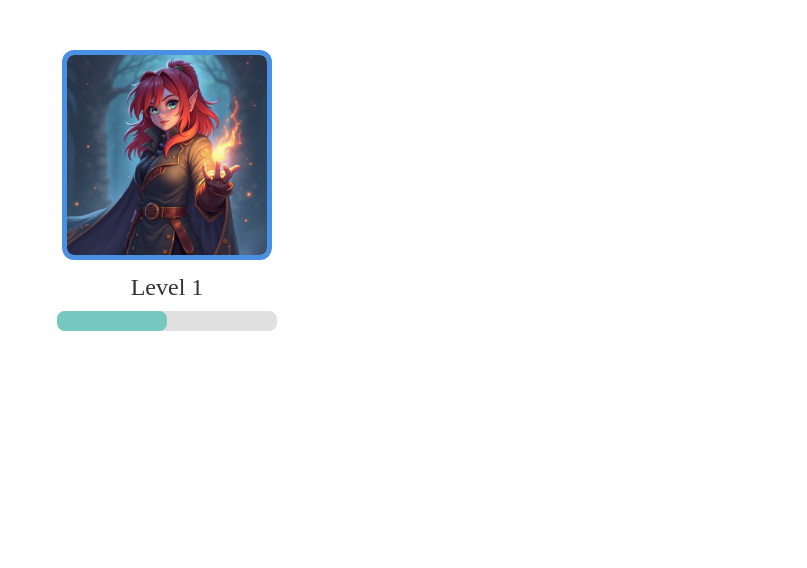
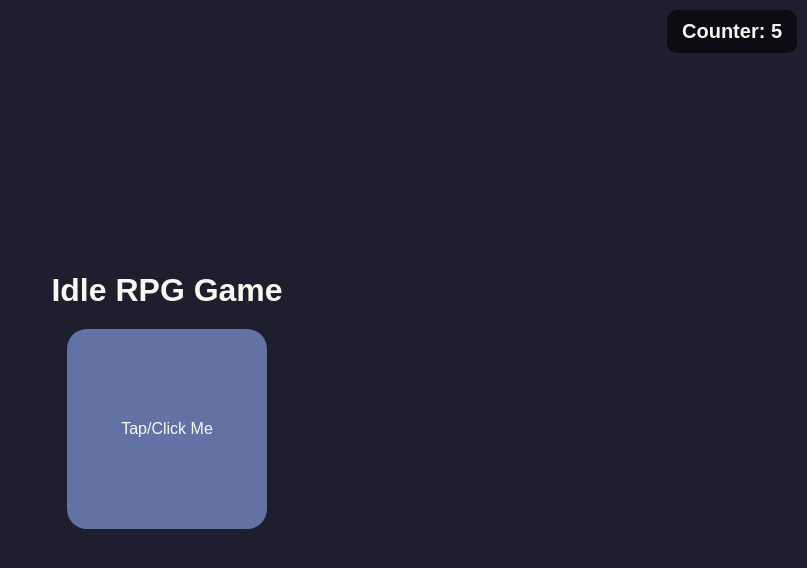
Before and after one commit to Derek1980D/Idlewizard, a plain HTML site: page index.html in a window 1280 px wide. Shown: the whole page, without its empty margins (473-1280 px from the left). Drawn offline with Linux system fonts and the light colour scheme.

Commit message:
Update index.html

```diff
--- a/index.html
+++ b/index.html
@@ -2,69 +2,175 @@
 <html lang="en">
 <head>
     <meta charset="UTF-8">
-    <title>Idle Wizard Test</title>
+    <meta name="viewport" content="width=device-width, initial-scale=1.0, maximum-scale=1.0, user-scalable=no">
+    <title>Idle RPG Game</title>
     <style>
-        .wizard-container {
-            text-align: center;
-            margin-top: 50px;
+        * {
+            margin: 0;
+            padding: 0;
+            box-sizing: border-box;
         }
 
-        .wizard-img {
-            width: 200px;
-            border: 5px solid #4A90E2;
-            border-radius: 12px;
+        body, html {
+            width: 100%;
+            height: 100%;
+            overflow: hidden;
+            background-color: #1e1e2e;
+            color: #f8f8f2;
+            font-family: Arial, sans-serif;
+            touch-action: manipulation;
         }
 
-        .level {
-            font-size: 1.5em;
-            margin: 10px 0;
-            color: #333;
+        #game-container {
+            position: relative;
+            width: 100%;
+            height: 100%;
         }
 
-        .xp-bar-container {
-            width: 220px;
-            background-color: #e0e0e0;
-            border-radius: 8px;
-            margin: 0 auto;
+        #counter-display {
+            position: absolute;
+            top: 10px;
+            right: 10px;
+            background-color: rgba(0, 0, 0, 0.6);
+            padding: 10px 15px;
+            border-radius: 10px;
+            font-size: 20px;
+            font-weight: bold;
         }
 
-        .xp-bar {
-            height: 20px;
-            width: 0%;
-            background-color: #76c7c0;
-            border-radius: 8px;
-            transition: width 0.1s linear;
+        #game-content {
+            display: flex;
+            flex-direction: column;
+            align-items: center;
+            justify-content: center;
+            height: 100%;
+            padding: 20px;
+        }
+
+        #game-title {
+            font-size: 32px;
+            margin-bottom: 20px;
+            text-align: center;
+        }
+
+        #click-area {
+            width: 200px;
+            height: 200px;
+            background-color: #6272a4;
+            border-radius: 10%;
+            display: flex;
+            align-items: center;
+            justify-content: center;
+            cursor: pointer;
+            user-select: none;
+            transition: transform 0.1s;
+        }
+
+        #click-area:active {
+            transform: scale(0.95);
+        }
+
+        @media (max-width: 768px) {
+            #game-title {
+                font-size: 24px;
+            }
+
+            #counter-display {
+                font-size: 18px;
+            }
         }
     </style>
 </head>
 <body>
-    <div class="wizard-container">
-        <img src="Assets/wiz1.jpg" alt="Wizard Image" class="wizard-img">
-        <div class="level" id="level">Level 1</div>
-        <div class="xp-bar-container">
-            <div class="xp-bar" id="xpBar"></div>
+    <div id="game-container">
+        <div id="counter-display">Counter: 0</div>
+
+        <div id="game-content">
+            <h1 id="game-title">Idle RPG Game</h1>
+            <div id="click-area">
+                <span>Tap/Click Me</span>
+            </div>
         </div>
     </div>
 
     <script>
-        let xp = 0;
-        let level = 1;
-        const xpBar = document.getElementById('xpBar');
-        const levelDisplay = document.getElementById('level');
+        // Game state
+        const gameState = {
+            counter: 0,
+            counterPerSecond: 1,
+            lastUpdateTime: Date.now(),
+            clickValue: 1
+        };
 
+        // DOM elements
+        const counterDisplay = document.getElementById('counter-display');
+        const clickArea = document.getElementById('click-area');
+
+        // Click/tap event handler
+        clickArea.addEventListener('click', () => {
+            gameState.counter += gameState.clickValue;
+            updateCounterDisplay();
+        });
+
+        // Touch events for mobile
+        clickArea.addEventListener('touchstart', (e) => {
+            e.preventDefault(); // Prevent default behavior
+        });
+
+        // Game loop
         function gameLoop() {
-            xp += 1;
+            const currentTime = Date.now();
+            const deltaTime = (currentTime - gameState.lastUpdateTime) / 1000; // Convert to seconds
 
-            if (xp >= 100) {
-                xp = 0;
-                level += 1;
-                levelDisplay.textContent = "Level " + level;
-            }
+            // Auto increment counter based on counterPerSecond
+            gameState.counter += gameState.counterPerSecond * deltaTime;
 
-            xpBar.style.width = xp + "%";
+            // Update UI
+            updateCounterDisplay();
+
+            // Save last update time
+            gameState.lastUpdateTime = currentTime;
+
+            // Request next frame
+            requestAnimationFrame(gameLoop);
         }
 
-        setInterval(gameLoop, 100); // Game loop runs every 100ms
+        // Update counter display
+        function updateCounterDisplay() {
+            counterDisplay.textContent = `Counter: ${Math.floor(gameState.counter)}`;
+        }
+
+        // Initialize game
+        function initGame() {
+            // Set up the initial state
+            gameState.lastUpdateTime = Date.now();
+
+            // Start the game loop
+            requestAnimationFrame(gameLoop);
+
+            // Prevent pinch zoom on mobile
+            document.addEventListener('touchmove', function(event) {
+                if (event.scale !== 1) {
+                    event.preventDefault();
+                }
+            }, { passive: false });
+        }
+
+        // Start the game
+        window.addEventListener('load', initGame);
+
+        // Prevent context menu on right click
+        document.addEventListener('contextmenu', event => event.preventDefault());
+
+        // Handle fullscreen
+        document.addEventListener('click', () => {
+            // Only try to go fullscreen if it's not already fullscreen
+            if (!document.fullscreenElement) {
+                document.documentElement.requestFullscreen().catch(err => {
+                    console.log(`Error attempting to enable fullscreen: ${err.message}`);
+                });
+            }
+        });
     </script>
 </body>
 </html>
```
